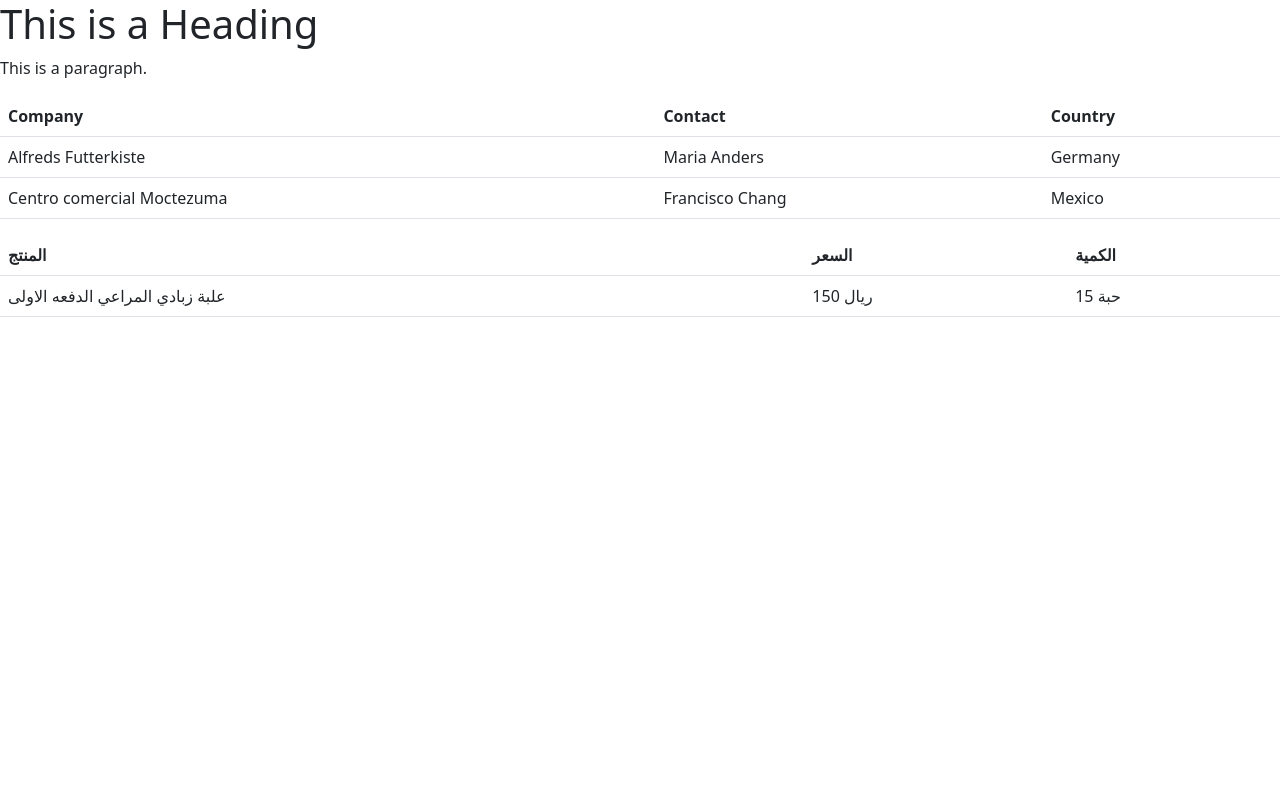
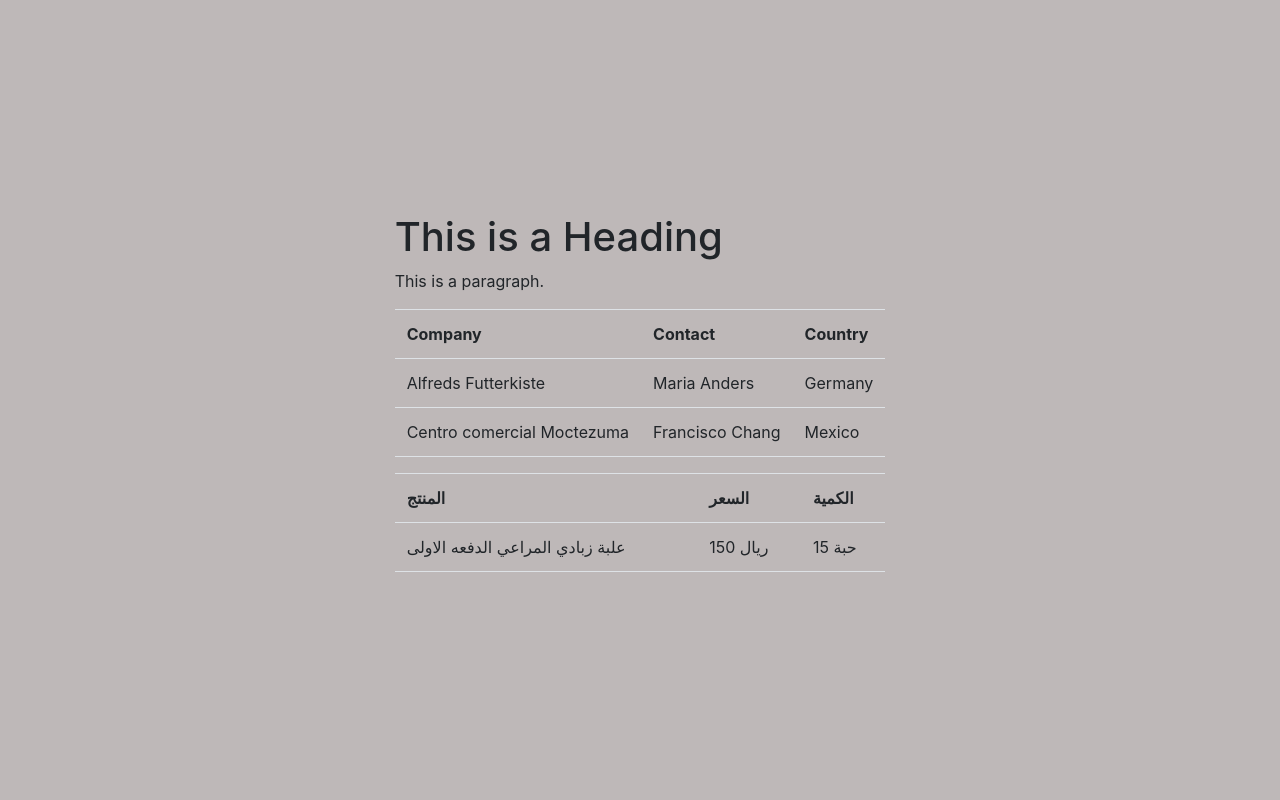
Before and after one commit to snjk1234/pro, a Django app: page /test/ in a window 1280 px wide. Run offline with Django 4.2, Linux system fonts and the light colour scheme.

Commit message:
test page

```diff
--- a/fressco/templates/fressco/login.html
+++ b/fressco/templates/fressco/login.html
@@ -40,7 +40,7 @@
             justify-content: center;
             padding-top: 40px;
             padding-bottom: 40px;
-            background-color: #f5f5f5;
+            background-color: #e99f9f;
             }
 
             .form-signin {
@@ -89,8 +89,11 @@
         </label>
       </div>
       <button class="btn btn-lg btn-primary btn-block" type="submit">Sign in</button>
+      <button autofocus form="111">name</button>
       <a href="{%url 'dashboard' %}" class="btn btn-lg btn-primary btn-block">go to dashboard</a>
       <p class="mt-5 mb-3 text-muted">&copy; 2017-2018</p>
+
+      <input type="">
     </form>
   </body>
 </html>
--- a/fressco/templates/fressco/test.html
+++ b/fressco/templates/fressco/test.html
@@ -1,16 +1,87 @@
-<!DOCTYPE html>
-<html>
+  <!doctype html>
+  <html lang="en">
+    <head>
+      <!-- CSS only -->
+<link href="https://cdn.jsdelivr.net/npm/bootstrap@5.2.0-beta1/dist/css/bootstrap.min.css" rel="stylesheet" integrity="sha384-0evHe/X+R7YkIZDRvuzKMRqM+OrBnVFBL6DOitfPri4tjfHxaWutUpFmBp4vmVor" crossorigin="anonymous">
+<title>Page Title</title>
 
-<head>
-    <!-- CSS only -->
-<link href="https://cdn.jsdelivr.net/npm/bootstrap@5.2.0-beta1/dist/css/bootstrap.min.css" rel="stylesheet" integrity="sha384-0evHe/X+R7YkIZDRvuzKMRqM+OrBnVFBL6DOitfPri4tjfHxaWutUpFmBp4vmVor" crossorigin="anonymous">
-    <title>Page Title</title>
-</head>
+      <link rel="stylesheet" href="https://cdn.jsdelivr.net/npm/bootstrap@4.6.1/dist/css/bootstrap.min.css" integrity="sha384-zCbKRCUGaJDkqS1kPbPd7TveP5iyJE0EjAuZQTgFLD2ylzuqKfdKlfG/eSrtxUkn" crossorigin="anonymous">
+
+      <script src="https://cdn.jsdelivr.net/npm/bootstrap@4.6.1/dist/js/bootstrap.min.js" integrity="sha384-VHvPCCyXqtD5DqJeNxl2dtTyhF78xXNXdkwX1CZeRusQfRKp+tA7hAShOK/B/fQ2" crossorigin="anonymous"></script>
+
+      <script src="https://cdn.jsdelivr.net/npm/bootstrap@4.6.1/dist/js/bootstrap.bundle.min.js" integrity="sha384-fQybjgWLrvvRgtW6bFlB7jaZrFsaBXjsOMm/tB9LTS58ONXgqbR9W8oWht/amnpF" crossorigin="anonymous"></script>
+
+      <meta charset="utf-8">
+      <meta name="viewport" content="width=device-width, initial-scale=1, shrink-to-fit=no">
+      <meta name="description" content="">
+      <meta name="author" content="">
+      <link rel="icon" href="/docs/4.0/assets/img/favicons/favicon.ico">
+
+      <title>Signin Template for Bootstrap</title>
+
+      <link rel="canonical" href="https://getbootstrap.com/docs/4.0/examples/sign-in/">
+
+
+      <style>
+          html,
+              body {
+              height: 100%;
+              background-attachment: fixed;
+              background-size:100% 100%;
+              }
+
+              body {
+              display: -ms-flexbox;
+              display: -webkit-box;
+              display: flex;
+              -ms-flex-align: center;
+              -ms-flex-pack: center;
+              -webkit-box-align: center;
+              align-items: center;
+              -webkit-box-pack: center;
+              justify-content: center;
+              padding-top: 40px;
+              padding-bottom: 40px;
+              background-color: #beb8b8;
+              }
+
+              .form-signin {
+              width: 100%;
+              max-width: 330px;
+              padding: 15px;
+              margin: 0 auto;
+              }
+              .form-signin .checkbox {
+              font-weight: 400;
+              }
+              .form-signin .form-control {
+              position: relative;
+              box-sizing: border-box;
+              height: auto;
+              padding: 10px;
+              font-size: 16px;
+              }
+              .form-signin .form-control:focus {
+              z-index: 2;
+              }
+              .form-signin input[type="email"] {
+              margin-bottom: -1px;
+              border-bottom-right-radius: 0;
+              border-bottom-left-radius: 0;
+              }
+              .form-signin input[type="password"] {
+              margin-bottom: 10px;
+              border-top-left-radius: 0;
+              border-top-right-radius: 0;
+              }
+      </style>
+    </head>
+
 
 <body>
-
-    <h1>This is a Heading</h1>
-    <p>This is a paragraph.</p>
+<form>
+<h1>This is a Heading </h1>
+<p>This is a paragraph.</p>
 
     <table class="table">
         <tr>
@@ -30,7 +101,7 @@
         </tr>
       </table>
 
-      <table class="table">
+      <table class="table" dir="ltr">
 
         <tr>
             <th>المنتج</th>
@@ -43,6 +114,7 @@
             <td>15 حبة</td>
         </tr>
       </table>
+    </form>
 </body>
 
 </html>
```
